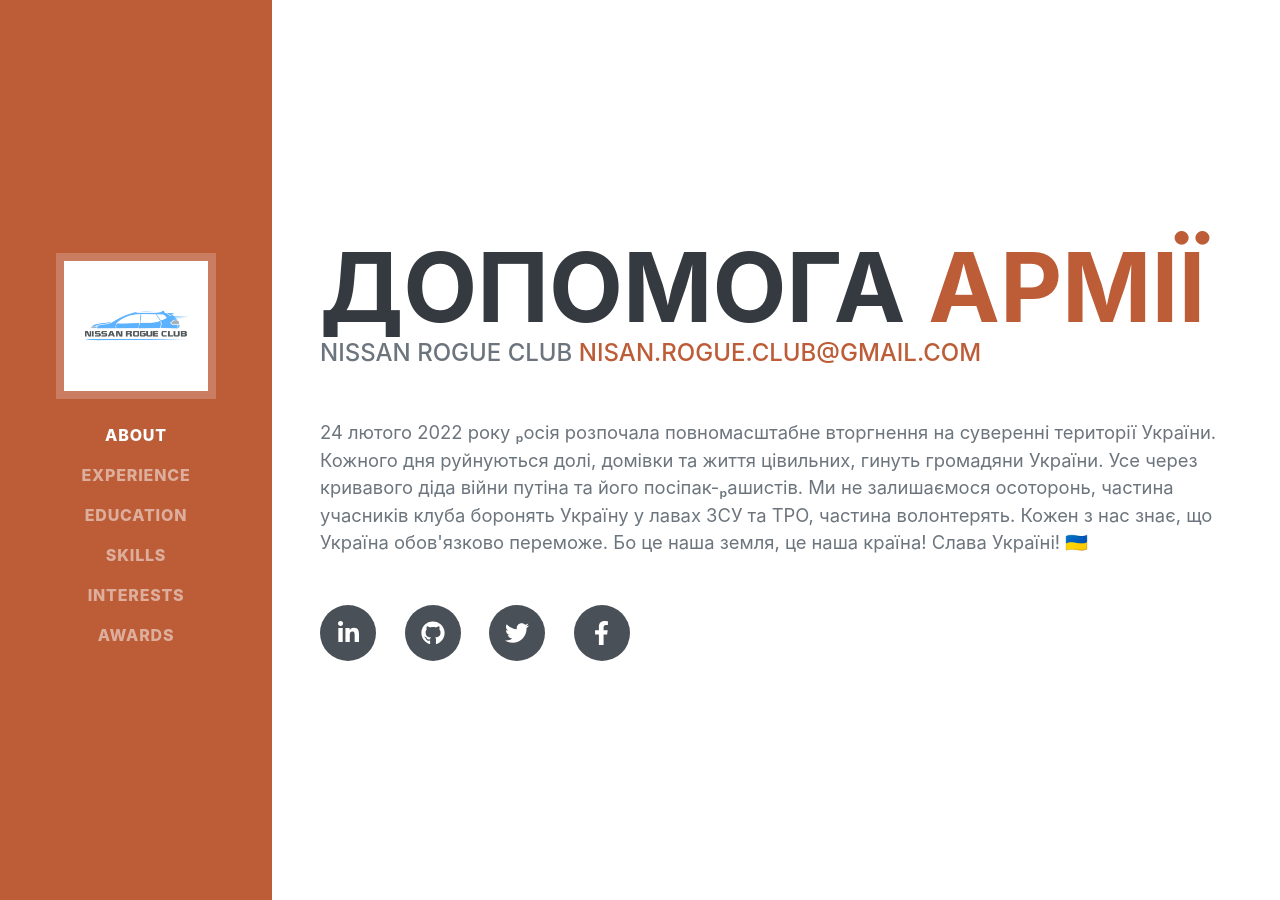
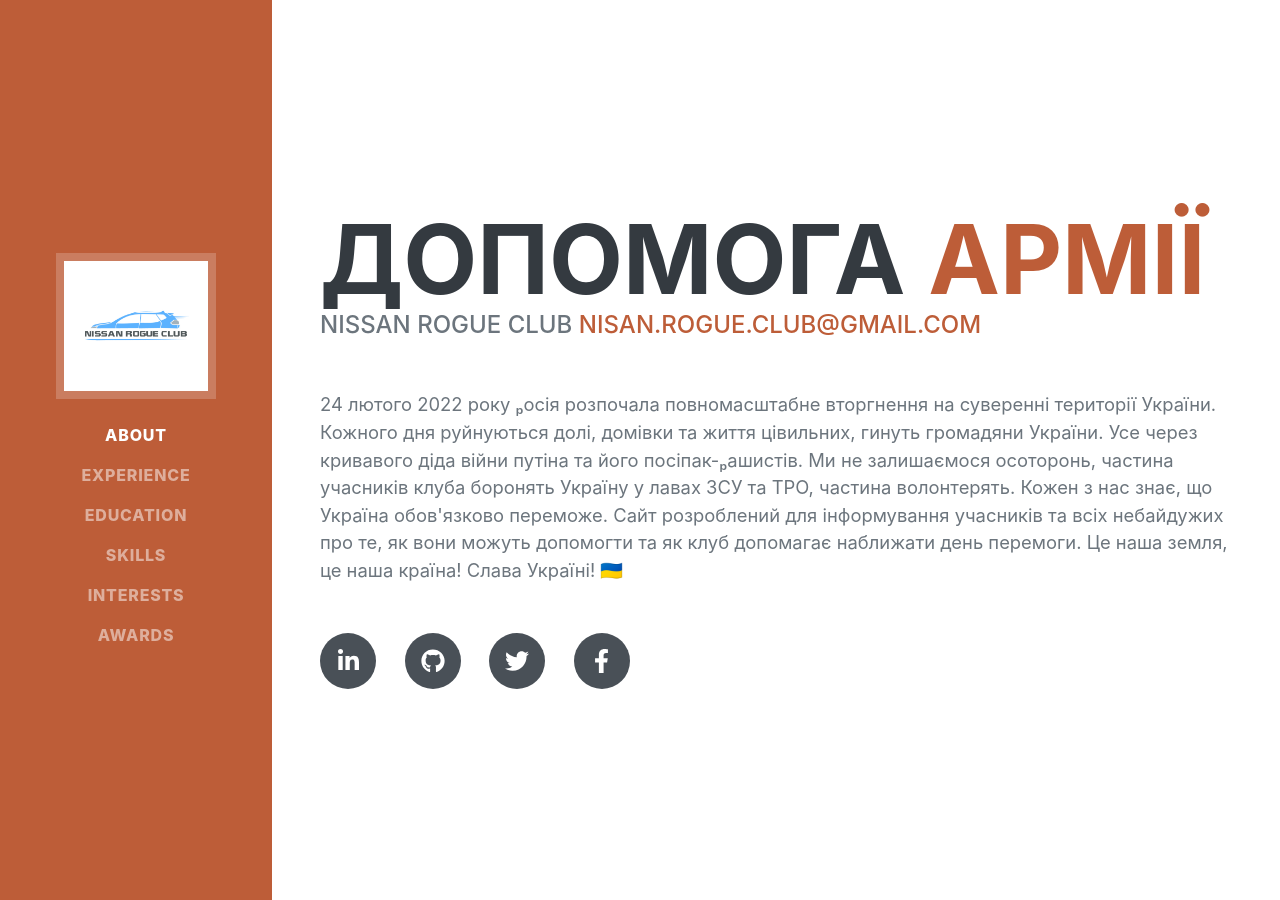
Before and after one commit to daredevil-ua/daredevil-ua, a Jekyll site: the page built from index.html, in a window 1280 px wide and 900 px high. Built offline with Jekyll 4.4.1, drawn with Linux system fonts in a browser that asks for light colours; nearby versions of some CDN libraries; some web fonts are replaced; the list of posts is cut into pages by our own code.

Commit message:
title page updated

```diff
--- a/_config.yml
+++ b/_config.yml
@@ -18,7 +18,9 @@ description: >- # this means to ignore newlines until "baseurl:"
   Кожного дня руйнуються долі, домівки та життя цівильних, гинуть громадяни України.
   Усе через кривавого діда війни путіна та його посіпак-ₚашистів.
   Ми не залишаємося осоторонь, частина учасників клуба боронять Україну у лавах ЗСУ та ТРО, частина волонтерять.
-  Кожен з нас знає, що Україна обов'язково переможе. Бо це наша земля, це наша країна! Слава Україні! 🇺🇦
+  Кожен з нас знає, що Україна обов'язково переможе.
+  Сайт розроблений для інформування учасників та всіх небайдужих про те, як вони можуть допомогти та як клуб допомагає наближати день перемоги.
+  Це наша земля, це наша країна! Слава Україні! 🇺🇦
 
 # Excerpt word length - Truncate the excerpt of each post on the blog posts page to the specified number of words
 excerpt_length: 50
```
